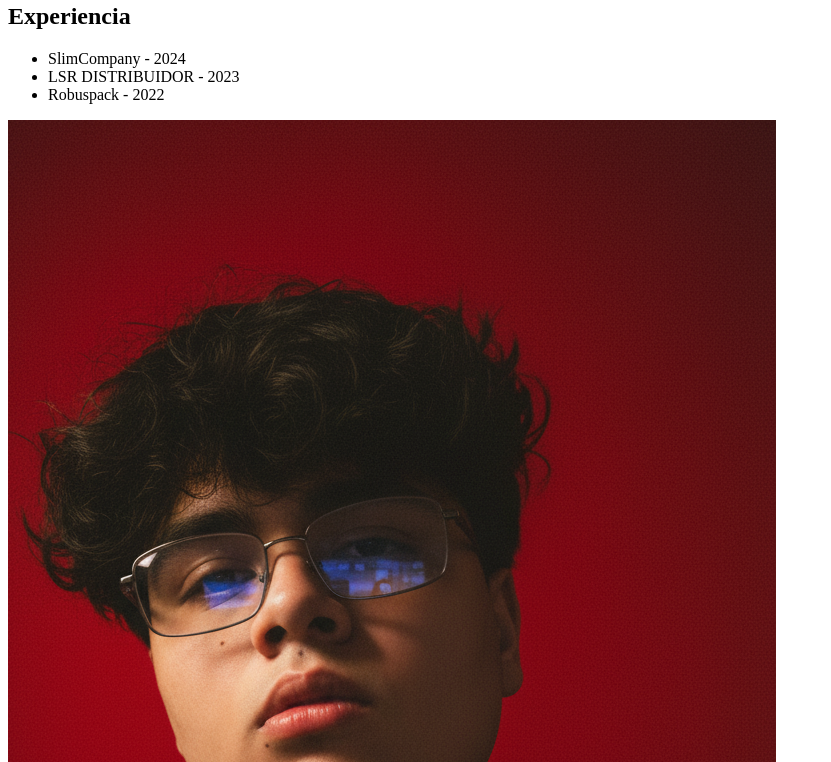
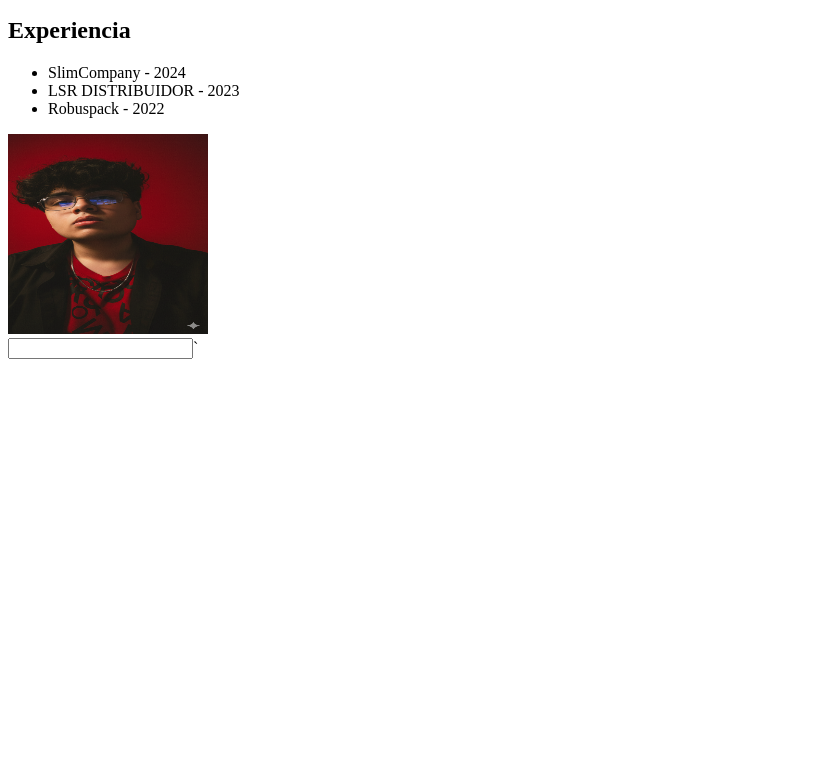
Before and after one commit to AlexanderTejeda/certifcate-html, a plain HTML site: page index.html in a window 1280 px wide. Shown: the part 101-863 px from the top of the page, without its empty margins (0-831 px from the left). After the commit the page ends 800 px from the top, so only its background shows below. Drawn offline with Linux system fonts and the light colour scheme.

Commit message:
Certificado html dia 2

```diff
--- a/index.html
+++ b/index.html
@@ -1,4 +1,22 @@
-<!-- h1... hasta h6 -->
+<!DOCTYPE html>
+<html lang="es">
+    <head>
+        <meta charset="utf-8">
+        <meta name="viewport" content="width=device-width">
+        <meta name="robots" content="index, follow">
+        <meta name="theme-color" color="#09f">
+        <meta name="description" content="Portfolio de alexander, ingeniero en sistemas con mas de 2 anos de experiencia">
+
+        <!-- OPEN GRAPH -->
+        <meta property="og:title" content="Alexander Tejeda Ingeniero">
+        <meta property="og:description" content="Portfolio de alexander, ingeniero en sistemas con mas de 2 anos de experiencia">
+
+
+        <link rel="icon" type="image/png" href="images/yo.png">
+
+        <title>Portfolio Alexander Tejeda</title>
+    </head>
+    <body>
         <h1>Portafolio Alexander</h1>
 
         <p>Mas de 2 anos de experiencia como <strong> ingeniero de softwar. </strong> Creador y divulgador de programacion</p>
@@ -10,8 +28,17 @@
             <li> Robuspack - 2022 </li>
         </ul>
 
-<img src="/images/yo.png" alt="Alexander Tejeda">
+        <img
+            id="alex-ia"
+            class="alex-ia"
+            src="/images/yo.png"
+            alt="Alexander Tejeda en estudio fotografico por IA" title="Alexander Tejeda Ingeniero"
+            width="200"
+            height="200"
+        >
 
         <br>
 
         <input type="">`
+    </body>
+</html>
```
Lines whose indentation alone changed are shown as unchanged.
